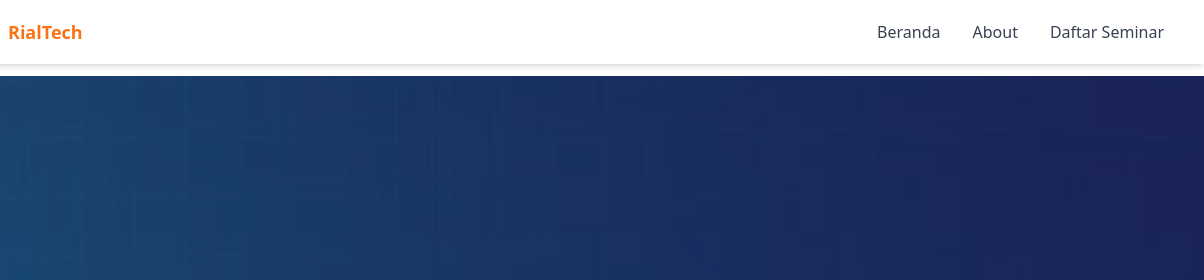
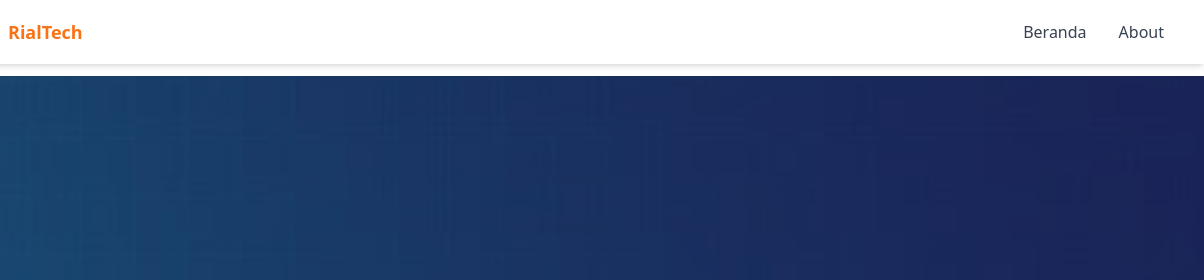
Before and after one commit to azril-12/azril-12.github.io, a plain HTML site: page index.html in a window 1280 px wide. Shown: the top 280 px of the page, 76-1280 px from the left. Drawn offline with nearby package versions, Linux system fonts and the light colour scheme.

Commit message:
menghapus header daftar seminar

```diff
--- a/index.html
+++ b/index.html
@@ -60,8 +60,6 @@
       <nav class="flex items-center flex-nowrap gap-3 sm:gap-8 text-gray-700 font-medium">
         <a href="#beranda" class="hover:text-orange-500">Beranda</a>
         <a href="#about" class="hover:text-orange-500">About</a>
-        <a href="#daftar-seminar" class="hover:text-orange-500">Daftar Seminar</a>
-      </nav>
     </div>
   </header>
 
```
